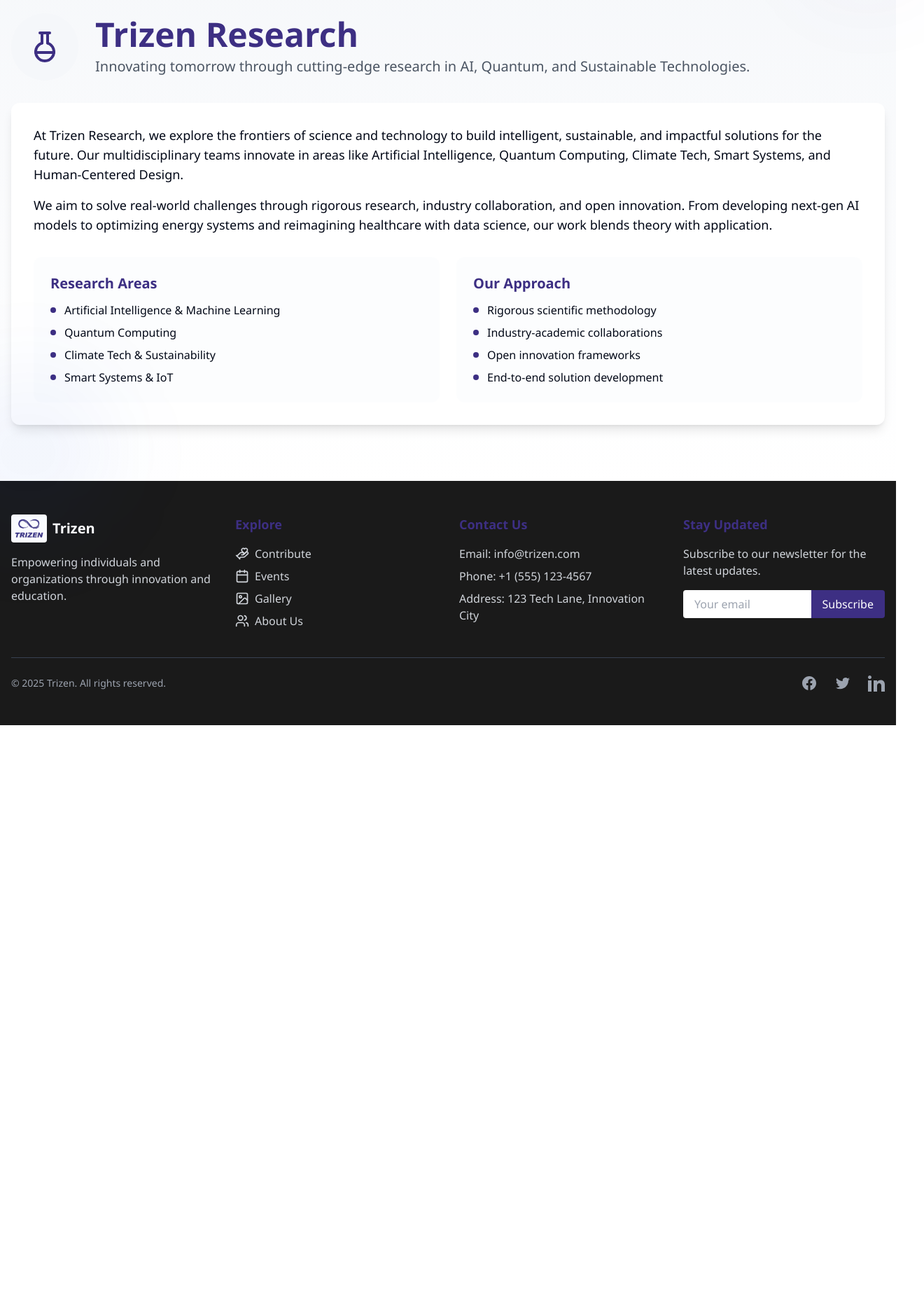
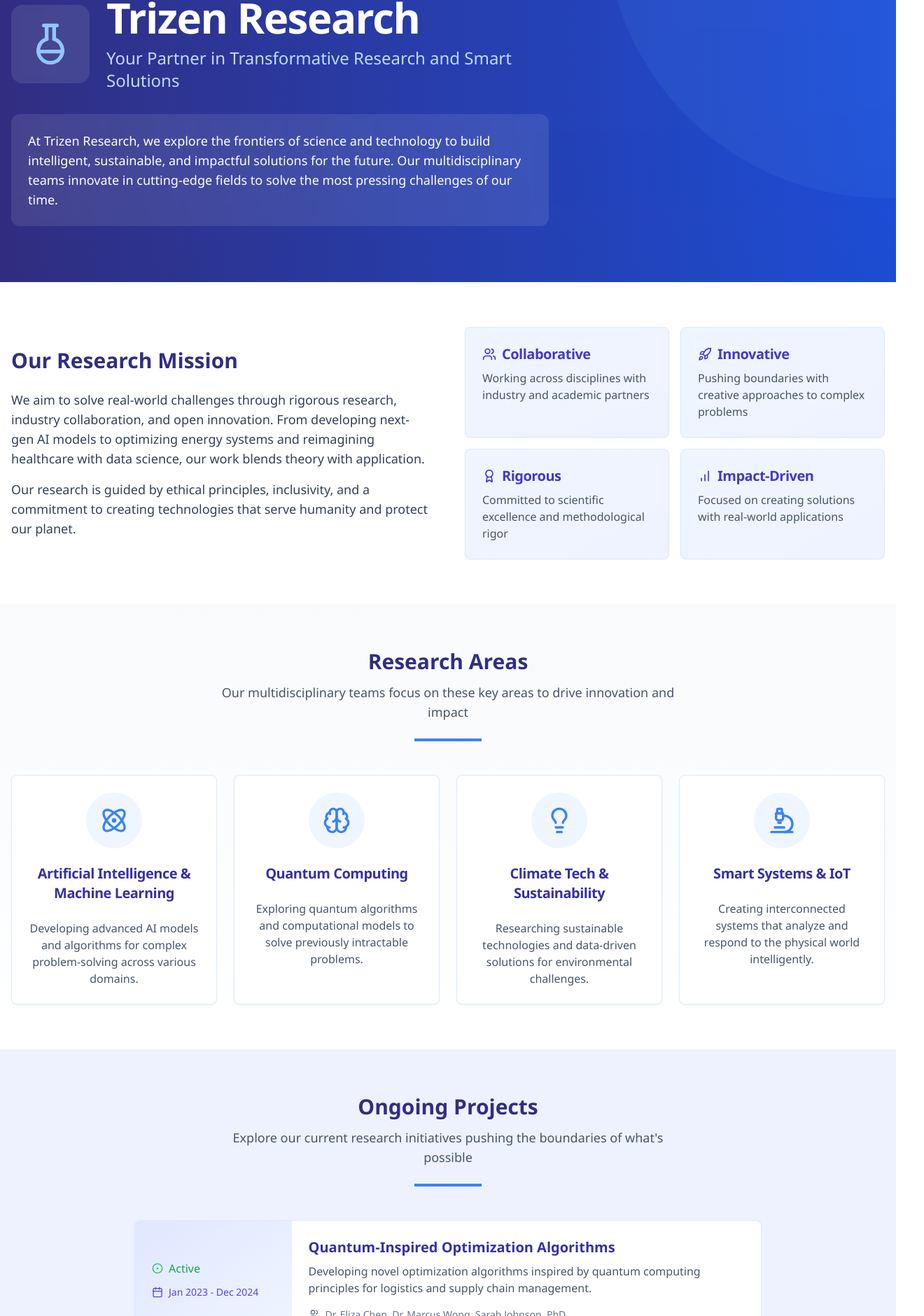
Before and after one commit to TrizenVenturesLLP/trizen-website, a React (Vite) app: page /research in a window 1280 px wide. Shown: the part 214-2094 px from the top of the page at 70% size, 1320 px wide, since content can reach past the window. Before the commit the page ends 1250 px from the top, so only its background shows below. Built offline with nearby package versions, Linux system fonts and the light colour scheme; a web font is replaced by a local one.

Commit message:
Refactor: Redesign Trizen Research page
Redesign the Trizen Research page with a modern and professional look, incorporating the specified color theme and content sections.

```diff
--- a/src/pages/Research.tsx
+++ b/src/pages/Research.tsx
@@ -2,97 +2,302 @@
 import React from 'react';
 import Navbar from "@/components/Navbar";
 import Footer from "@/components/Footer";
-import { ArrowLeft, FlaskRound } from "lucide-react";
+import { ArrowLeft, FlaskRound, BookOpen, Atom, Brain, LightbulbIcon, Microscope,
+  FileText, Rocket, CircleDot, Calendar, Users, Award, BarChart } from "lucide-react";
 import { Button } from "@/components/ui/button";
 import { Link } from "react-router-dom";
+import { Card, CardContent, CardHeader, CardTitle } from "@/components/ui/card";
+import { Separator } from "@/components/ui/separator";
+import { Tabs, TabsList, TabsTrigger, TabsContent } from "@/components/ui/tabs";
+
+const ResearchAreas = [
+  {
+    icon: <Atom className="h-10 w-10 text-blue-500" />,
+    title: "Artificial Intelligence & Machine Learning",
+    description: "Developing advanced AI models and algorithms for complex problem-solving across various domains."
+  },
+  {
+    icon: <Brain className="h-10 w-10 text-blue-500" />,
+    title: "Quantum Computing",
+    description: "Exploring quantum algorithms and computational models to solve previously intractable problems."
+  },
+  {
+    icon: <LightbulbIcon className="h-10 w-10 text-blue-500" />,
+    title: "Climate Tech & Sustainability",
+    description: "Researching sustainable technologies and data-driven solutions for environmental challenges."
+  },
+  {
+    icon: <Microscope className="h-10 w-10 text-blue-500" />,
+    title: "Smart Systems & IoT",
+    description: "Creating interconnected systems that analyze and respond to the physical world intelligently."
+  }
+];
+
+const OngoingProjects = [
+  {
+    title: "Quantum-Inspired Optimization Algorithms",
+    status: "Active",
+    timeline: "Jan 2023 - Dec 2024",
+    description: "Developing novel optimization algorithms inspired by quantum computing principles for logistics and supply chain management.",
+    team: "Dr. Eliza Chen, Dr. Marcus Wong, Sarah Johnson, PhD"
+  },
+  {
+    title: "Sustainability Metrics Platform",
+    status: "Active",
+    timeline: "Mar 2023 - Jun 2025",
+    description: "Creating an AI-powered platform to measure, analyze and optimize sustainability metrics for organizations.",
+    team: "Dr. James Patterson, Anita Rodriguez, PhD, Kevin Zhang"
+  },
+  {
+    title: "Edge AI for Remote Healthcare",
+    status: "Active",
+    timeline: "Sep 2022 - Aug 2024",
+    description: "Implementing AI algorithms on edge devices for real-time health monitoring in remote communities.",
+    team: "Dr. Sarah Williams, Dr. Ahmed Hassan, Tyler Chen, PhD"
+  }
+];
+
+const Publications = [
+  {
+    title: "Journal Paper Preparation",
+    description: "Expert assistance with manuscript preparation, from literature review to final submission for high-impact journals."
+  },
+  {
+    title: "Conference Submissions",
+    description: "Support for preparing conference abstracts, papers, posters, and presentations with academic rigor."
+  },
+  {
+    title: "Peer Review Support",
+    description: "Guidance through the peer-review process, including response to reviewers and manuscript revisions."
+  },
+  {
+    title: "Open Access Publishing",
+    description: "Advisory on open access publishing options and compliance with institutional and funding mandates."
+  }
+];
 
 const Research = () => {
   return (
-    <div className="min-h-screen flex flex-col">
+    <div className="min-h-screen flex flex-col bg-slate-50">
       <Navbar />
-      <main className="flex-grow">
-        <section className="py-20 bg-gradient-to-b from-trizen-light to-white relative">
-          <div className="absolute -top-10 -right-10 w-40 h-40 bg-trizen-purple/5 rounded-full blur-3xl"></div>
-          <div className="absolute -bottom-20 -left-20 w-60 h-60 bg-trizen-blue/5 rounded-full blur-3xl"></div>
 
-          <div className="container mx-auto px-4">
-            <Link to="/" className="inline-block mb-8">
-              <Button variant="outline" className="gap-2">
-                <ArrowLeft size={16} />
+      {/* Hero Section */}
+      <section className="bg-gradient-to-r from-indigo-900 to-blue-700 text-white py-20 relative overflow-hidden">
+        <div className="absolute inset-0 opacity-10">
+          <div className="absolute -top-96 -right-96 w-[800px] h-[800px] rounded-full bg-blue-400"></div>
+          <div className="absolute bottom-0 left-0 w-full h-1/2 bg-gradient-to-t from-black/20 to-transparent"></div>
+        </div>
+
+        <div className="container mx-auto px-4 relative z-10">
+          <Link to="/" className="inline-flex items-center text-blue-200 hover:text-white transition mb-6">
+            <ArrowLeft size={18} className="mr-2" />
             Back to Home
-              </Button>
           </Link>
 
-            <div className="flex items-center mb-8">
-              <div className="bg-trizen-light p-6 rounded-full mr-6">
-                <FlaskRound className="h-12 w-12 text-trizen-purple" />
+          <div className="flex flex-col md:flex-row items-start md:items-center gap-6 mb-8">
+            <div className="bg-white/10 backdrop-blur-sm p-6 rounded-2xl">
+              <FlaskRound className="h-16 w-16 text-blue-300" />
             </div>
             <div>
-                <h1 className="text-4xl md:text-5xl font-bold text-trizen-purple">Trizen Research</h1>
-                <p className="text-xl text-gray-600 mt-2">Innovating tomorrow through cutting-edge research in AI, Quantum, and Sustainable Technologies.</p>
+              <h1 className="text-4xl md:text-5xl lg:text-6xl font-bold tracking-tight">
+                Trizen Research
+              </h1>
+              <p className="text-xl md:text-2xl text-blue-200 mt-3 max-w-2xl">
+                Your Partner in Transformative Research and Smart Solutions
+              </p>
             </div>
           </div>
 
-            <div className="bg-white rounded-xl shadow-lg p-8 mt-8">
-              <div className="prose prose-lg max-w-none">
+          <div className="max-w-3xl bg-white/10 backdrop-blur-sm rounded-xl p-6 mt-8">
             <p className="text-lg">
-                  At Trizen Research, we explore the frontiers of science and technology to build intelligent, sustainable, and impactful solutions for the future. Our multidisciplinary teams innovate in areas like Artificial Intelligence, Quantum Computing, Climate Tech, Smart Systems, and Human-Centered Design.
+              At Trizen Research, we explore the frontiers of science and technology to build intelligent, sustainable, and impactful solutions for the future. Our multidisciplinary teams innovate in cutting-edge fields to solve the most pressing challenges of our time.
             </p>
+          </div>
+        </div>
+      </section>
 
-                <p className="text-lg mt-4">
+      {/* Mission & Approach Section */}
+      <section className="py-16 bg-white">
+        <div className="container mx-auto px-4">
+          <div className="grid grid-cols-1 md:grid-cols-2 gap-12 items-center">
+            <div>
+              <h2 className="text-3xl font-bold text-indigo-900 mb-6">Our Research Mission</h2>
+              <p className="text-lg text-slate-700 mb-4">
                 We aim to solve real-world challenges through rigorous research, industry collaboration, and open innovation. From developing next-gen AI models to optimizing energy systems and reimagining healthcare with data science, our work blends theory with application.
               </p>
-
-                <div className="grid grid-cols-1 md:grid-cols-2 gap-6 mt-8">
-                  <div className="bg-trizen-light/30 rounded-xl p-6">
-                    <h3 className="text-xl font-semibold text-trizen-purple mb-3">Research Areas</h3>
-                    <ul className="space-y-2">
-                      <li className="flex items-center">
-                        <div className="w-2 h-2 bg-trizen-purple rounded-full mr-3"></div>
-                        <span>Artificial Intelligence & Machine Learning</span>
-                      </li>
-                      <li className="flex items-center">
-                        <div className="w-2 h-2 bg-trizen-purple rounded-full mr-3"></div>
-                        <span>Quantum Computing</span>
-                      </li>
-                      <li className="flex items-center">
-                        <div className="w-2 h-2 bg-trizen-purple rounded-full mr-3"></div>
-                        <span>Climate Tech & Sustainability</span>
-                      </li>
-                      <li className="flex items-center">
-                        <div className="w-2 h-2 bg-trizen-purple rounded-full mr-3"></div>
-                        <span>Smart Systems & IoT</span>
-                      </li>
-                    </ul>
+              <p className="text-lg text-slate-700">
+                Our research is guided by ethical principles, inclusivity, and a commitment to creating technologies that serve humanity and protect our planet.
+              </p>
             </div>
 
-                  <div className="bg-trizen-light/30 rounded-xl p-6">
-                    <h3 className="text-xl font-semibold text-trizen-purple mb-3">Our Approach</h3>
-                    <ul className="space-y-2">
-                      <li className="flex items-center">
-                        <div className="w-2 h-2 bg-trizen-purple rounded-full mr-3"></div>
-                        <span>Rigorous scientific methodology</span>
-                      </li>
-                      <li className="flex items-center">
-                        <div className="w-2 h-2 bg-trizen-purple rounded-full mr-3"></div>
-                        <span>Industry-academic collaborations</span>
-                      </li>
-                      <li className="flex items-center">
-                        <div className="w-2 h-2 bg-trizen-purple rounded-full mr-3"></div>
-                        <span>Open innovation frameworks</span>
-                      </li>
-                      <li className="flex items-center">
-                        <div className="w-2 h-2 bg-trizen-purple rounded-full mr-3"></div>
-                        <span>End-to-end solution development</span>
-                      </li>
-                    </ul>
-                  </div>
-                </div>
+            <div className="grid grid-cols-2 gap-4">
+              <Card className="bg-gradient-to-br from-blue-50 to-indigo-50 border-blue-100">
+                <CardHeader className="pb-2">
+                  <CardTitle className="text-xl text-indigo-700 flex items-center">
+                    <Users className="h-5 w-5 mr-2" />
+                    Collaborative
+                  </CardTitle>
+                </CardHeader>
+                <CardContent>
+                  <p className="text-slate-600">Working across disciplines with industry and academic partners</p>
+                </CardContent>
+              </Card>
+
+              <Card className="bg-gradient-to-br from-blue-50 to-indigo-50 border-blue-100">
+                <CardHeader className="pb-2">
+                  <CardTitle className="text-xl text-indigo-700 flex items-center">
+                    <Rocket className="h-5 w-5 mr-2" />
+                    Innovative
+                  </CardTitle>
+                </CardHeader>
+                <CardContent>
+                  <p className="text-slate-600">Pushing boundaries with creative approaches to complex problems</p>
+                </CardContent>
+              </Card>
+
+              <Card className="bg-gradient-to-br from-blue-50 to-indigo-50 border-blue-100">
+                <CardHeader className="pb-2">
+                  <CardTitle className="text-xl text-indigo-700 flex items-center">
+                    <Award className="h-5 w-5 mr-2" />
+                    Rigorous
+                  </CardTitle>
+                </CardHeader>
+                <CardContent>
+                  <p className="text-slate-600">Committed to scientific excellence and methodological rigor</p>
+                </CardContent>
+              </Card>
+
+              <Card className="bg-gradient-to-br from-blue-50 to-indigo-50 border-blue-100">
+                <CardHeader className="pb-2">
+                  <CardTitle className="text-xl text-indigo-700 flex items-center">
+                    <BarChart className="h-5 w-5 mr-2" />
+                    Impact-Driven
+                  </CardTitle>
+                </CardHeader>
+                <CardContent>
+                  <p className="text-slate-600">Focused on creating solutions with real-world applications</p>
+                </CardContent>
+              </Card>
             </div>
           </div>
         </div>
       </section>
-      </main>
+
+      {/* Research Areas Section */}
+      <section className="py-16 bg-gradient-to-b from-slate-50 to-white">
+        <div className="container mx-auto px-4">
+          <div className="text-center mb-12">
+            <h2 className="text-3xl font-bold text-indigo-900">Research Areas</h2>
+            <p className="text-lg text-slate-600 mt-3 max-w-2xl mx-auto">
+              Our multidisciplinary teams focus on these key areas to drive innovation and impact
+            </p>
+            <Separator className="w-24 h-1 bg-blue-500 mx-auto mt-6" />
+          </div>
+
+          <div className="grid grid-cols-1 md:grid-cols-2 lg:grid-cols-4 gap-6 mt-12">
+            {ResearchAreas.map((area, index) => (
+              <Card key={index} className="border border-blue-100 hover:shadow-lg hover:shadow-blue-100 transition-all duration-300 h-full">
+                <CardHeader>
+                  <div className="bg-blue-50 rounded-full w-20 h-20 flex items-center justify-center mb-4 mx-auto">
+                    {area.icon}
+                  </div>
+                  <CardTitle className="text-xl text-center text-indigo-800">{area.title}</CardTitle>
+                </CardHeader>
+                <CardContent>
+                  <p className="text-slate-600 text-center">{area.description}</p>
+                </CardContent>
+              </Card>
+            ))}
+          </div>
+        </div>
+      </section>
+
+      {/* Ongoing Projects Section */}
+      <section className="py-16 bg-indigo-50">
+        <div className="container mx-auto px-4">
+          <div className="text-center mb-12">
+            <h2 className="text-3xl font-bold text-indigo-900">Ongoing Projects</h2>
+            <p className="text-lg text-slate-600 mt-3 max-w-2xl mx-auto">
+              Explore our current research initiatives pushing the boundaries of what's possible
+            </p>
+            <Separator className="w-24 h-1 bg-blue-500 mx-auto mt-6" />
+          </div>
+
+          <div className="space-y-6 mt-12 max-w-4xl mx-auto">
+            {OngoingProjects.map((project, index) => (
+              <Card key={index} className="border border-blue-100 overflow-hidden">
+                <div className="flex flex-col md:flex-row">
+                  <div className="w-full md:w-1/4 bg-gradient-to-br from-indigo-100 to-blue-50 p-6 flex flex-col justify-center">
+                    <div className="flex items-center space-x-2 mb-3">
+                      <CircleDot className="h-4 w-4 text-green-500" />
+                      <span className="text-green-600 font-medium">{project.status}</span>
+                    </div>
+                    <div className="flex items-center space-x-2">
+                      <Calendar className="h-4 w-4 text-indigo-600" />
+                      <span className="text-indigo-600 text-sm">{project.timeline}</span>
+                    </div>
+                  </div>
+
+                  <CardContent className="w-full md:w-3/4 p-6">
+                    <h3 className="text-xl font-semibold text-indigo-800 mb-2">{project.title}</h3>
+                    <p className="text-slate-600 mb-4">{project.description}</p>
+                    <div className="flex items-center">
+                      <Users className="h-4 w-4 text-slate-500 mr-2" />
+                      <span className="text-slate-500 text-sm">{project.team}</span>
+                    </div>
+                  </CardContent>
+                </div>
+              </Card>
+            ))}
+          </div>
+        </div>
+      </section>
+
+      {/* Publication Support Section */}
+      <section className="py-16 bg-white">
+        <div className="container mx-auto px-4">
+          <div className="text-center mb-12">
+            <h2 className="text-3xl font-bold text-indigo-900">Publication Support</h2>
+            <p className="text-lg text-slate-600 mt-3 max-w-2xl mx-auto">
+              We provide comprehensive support for researchers throughout the publication process
+            </p>
+            <Separator className="w-24 h-1 bg-blue-500 mx-auto mt-6" />
+          </div>
+
+          <div className="grid grid-cols-1 md:grid-cols-2 gap-6 mt-12 max-w-4xl mx-auto">
+            {Publications.map((publication, index) => (
+              <Card key={index} className="border-blue-100 hover:border-blue-200 transition-all duration-300">
+                <CardHeader className="pb-2">
+                  <CardTitle className="text-xl font-semibold text-indigo-800 flex items-center">
+                    <FileText className="h-5 w-5 text-blue-500 mr-3" />
+                    {publication.title}
+                  </CardTitle>
+                </CardHeader>
+                <CardContent>
+                  <p className="text-slate-600">{publication.description}</p>
+                </CardContent>
+              </Card>
+            ))}
+          </div>
+        </div>
+      </section>
+
+      {/* Contact CTA Section */}
+      <section className="py-16 bg-gradient-to-r from-indigo-900 to-blue-700 text-white">
+        <div className="container mx-auto px-4 text-center">
+          <h2 className="text-3xl font-bold mb-6">Ready to Innovate with Us?</h2>
+          <p className="text-xl text-blue-200 max-w-2xl mx-auto mb-8">
+            Connect with our research team to discuss potential collaborations, projects, or research opportunities.
+          </p>
+          <Button
+            className="bg-white text-indigo-900 hover:bg-blue-100 px-8 py-6 text-lg rounded-full"
+          >
+            Contact Research Team
+            <ArrowLeft className="ml-2 h-5 w-5 rotate-180" />
+          </Button>
+        </div>
+      </section>
+
       <Footer />
     </div>
   );
```
Lines whose indentation alone changed are shown as unchanged.
